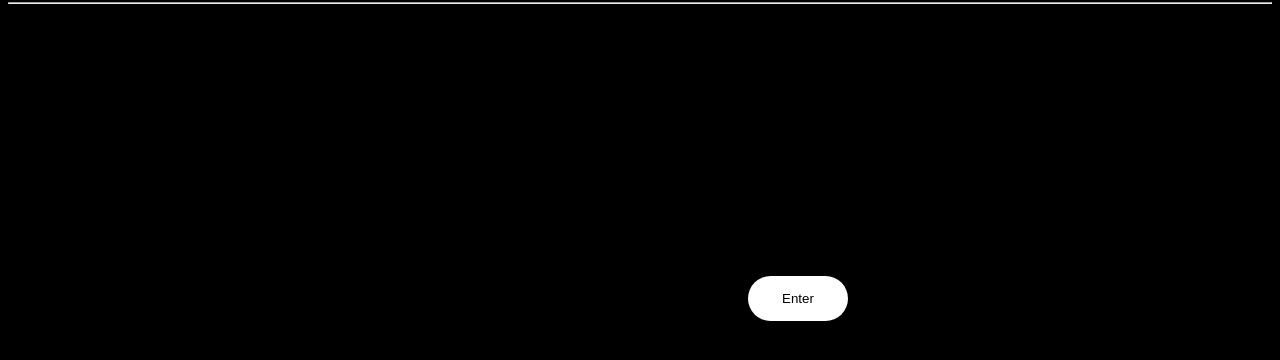
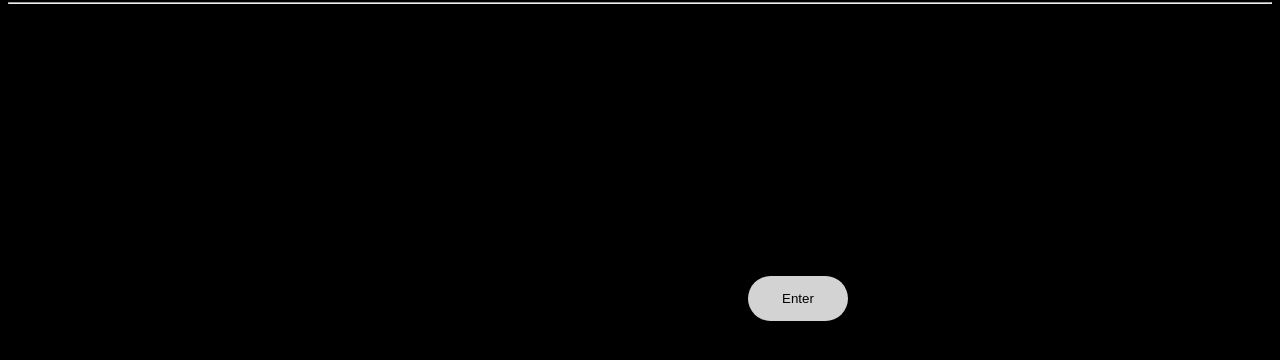
Before and after one commit to stormz63/stay-safe-online, a plain HTML site: page index.html in a window 1280 px wide. In both pictures the pointer is over the button "Enter". Shown: the part 190-550 px from the top of the page. Drawn offline with Linux system fonts and the light colour scheme.

Commit message:
Add files via upload

```diff
--- a/index.html
+++ b/index.html
@@ -11,7 +11,6 @@
         }
 
         button{
-
         border-radius: 25px;
         width: 100px;
         height: 45px;
@@ -19,10 +18,16 @@
         margin: 7cm;
         margin-left: 740px;
         background-color: white;
+        transition: backround-color 1s;
+
     }
 
     img{
         width: 100px;
+    }
+
+    button:hover{
+        background-color: lightgray;
     }
     </style>
     <h1 style="color: white;">Welcome!</h1>
```
